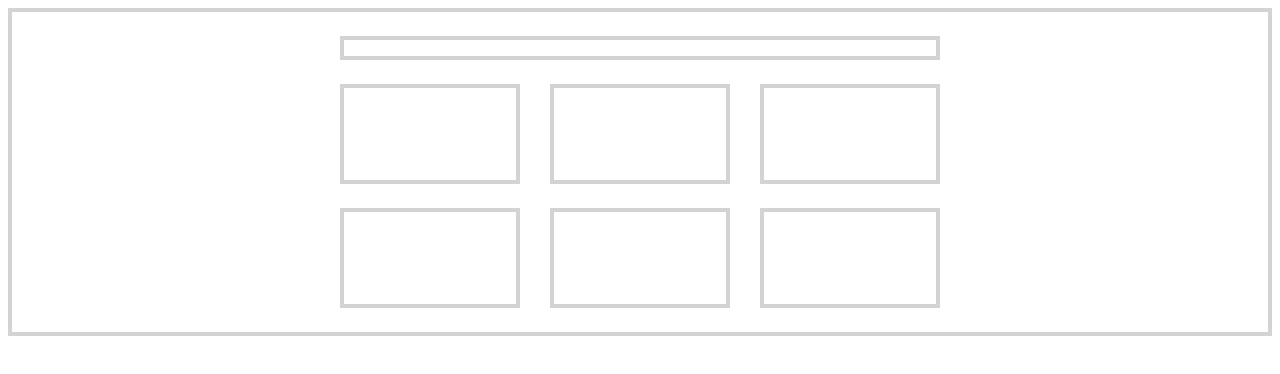
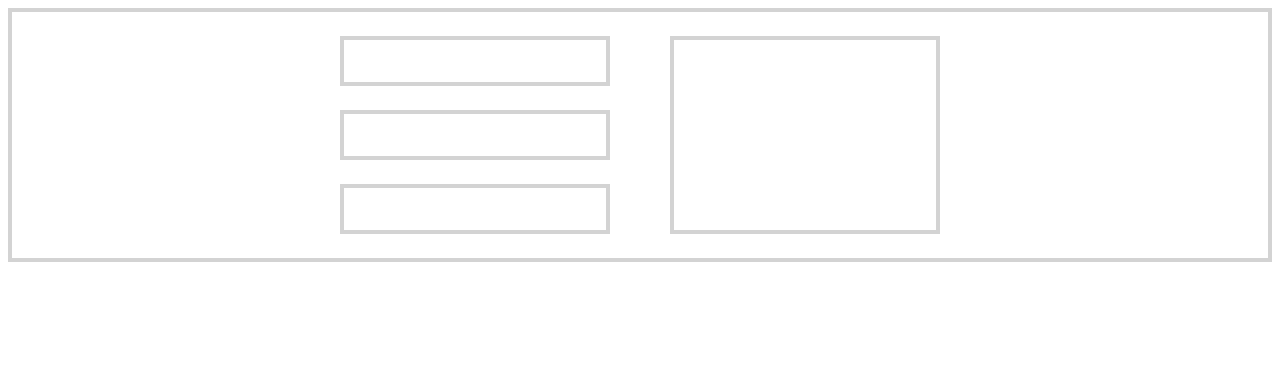
Before and after one commit to MahdiT54/Flexbox-layouts, a plain HTML site: page index.html in a window 1280 px wide. Drawn offline with Linux system fonts and the light colour scheme.

Commit message:
Layout 3 updated

```diff
--- a/index.html
+++ b/index.html
@@ -9,17 +9,14 @@
   </head>
   <body>
     <div class="container">
-      <div class="row">
-        <div class="title"></div>
-        <div class="flex-wrap">
-          <div class="box box-small"></div>
-          <div class="box box-small"></div>
-          <div class="box box-small"></div>
-          <div class="box box-small"></div>
-          <div class="box box-small"></div>
-          <div class="box box-small"></div>
+        <div class="row">
+            <div class="box-wrap">
+              <div class="box box-small"></div>
+              <div class="box box-small"></div>
+              <div class="box box-small"></div>
+            </div>
+            <div class="box big-box"></div>
         </div>
-      </div>
     </div>
   </body>
 </html>
--- a/styles.css
+++ b/styles.css
@@ -1,35 +1,36 @@
 * {
-    box-sizing: border-box;
+  box-sizing: border-box;
 }
 
 .container {
     border: 4px solid lightgray;
-    padding: 24px 24px 0 24px;
     display: flex;
     justify-content: center;
+    padding: 24px 24px 0 24px;
 }
 
 .row {
+    display: flex;
+    justify-content: space-between;
     width: 100%;
     max-width: 600px;
 }
 
-.title {
-    border: 4px solid lightgray;
-    width: 100%;
-    height: 24px;
-    margin-bottom: 24px;
-}
-
-.flex-wrap {
-    display: flex;
-    flex-wrap: wrap;
-    justify-content: space-between;
+.box-wrap {
+  display: flex;
+  flex-direction: column;
+  width: 45%;
 }
 
 .box {
     border: 4px solid lightgray;
-    width: 30%;
-    height: 100px;
     margin-bottom: 24px;
 }
+
+.box-small {
+  height: 50px;
+}
+
+.big-box {
+  width: 45%;
+}
```
